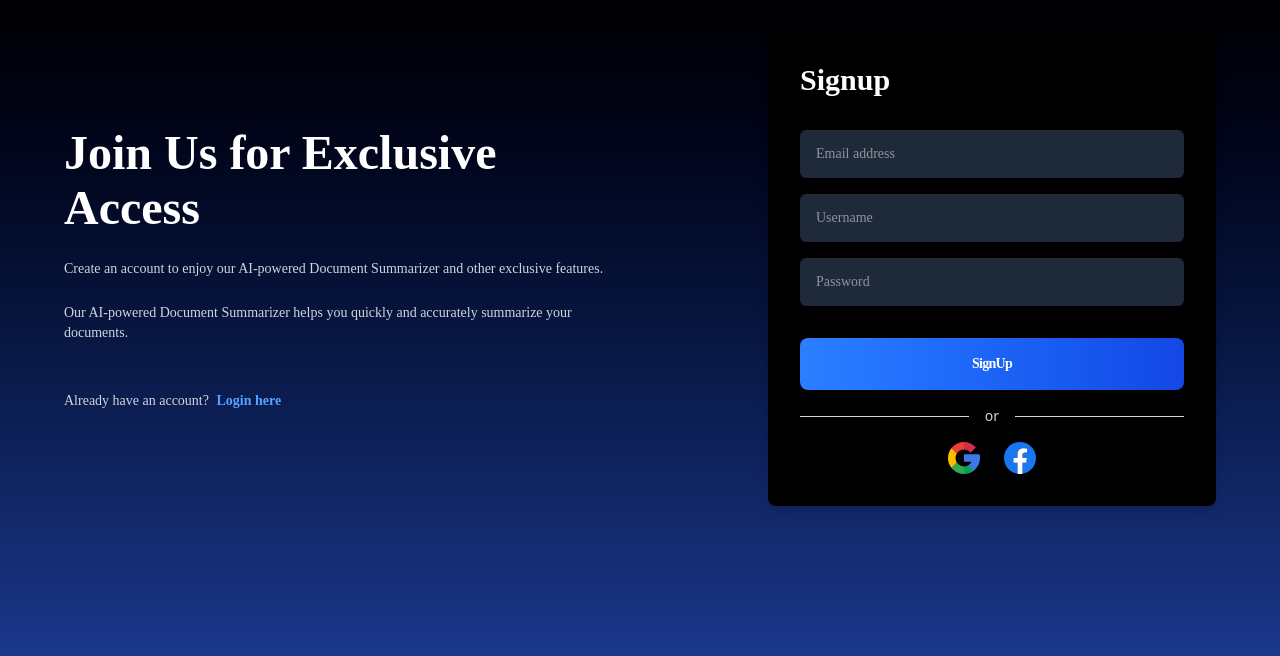
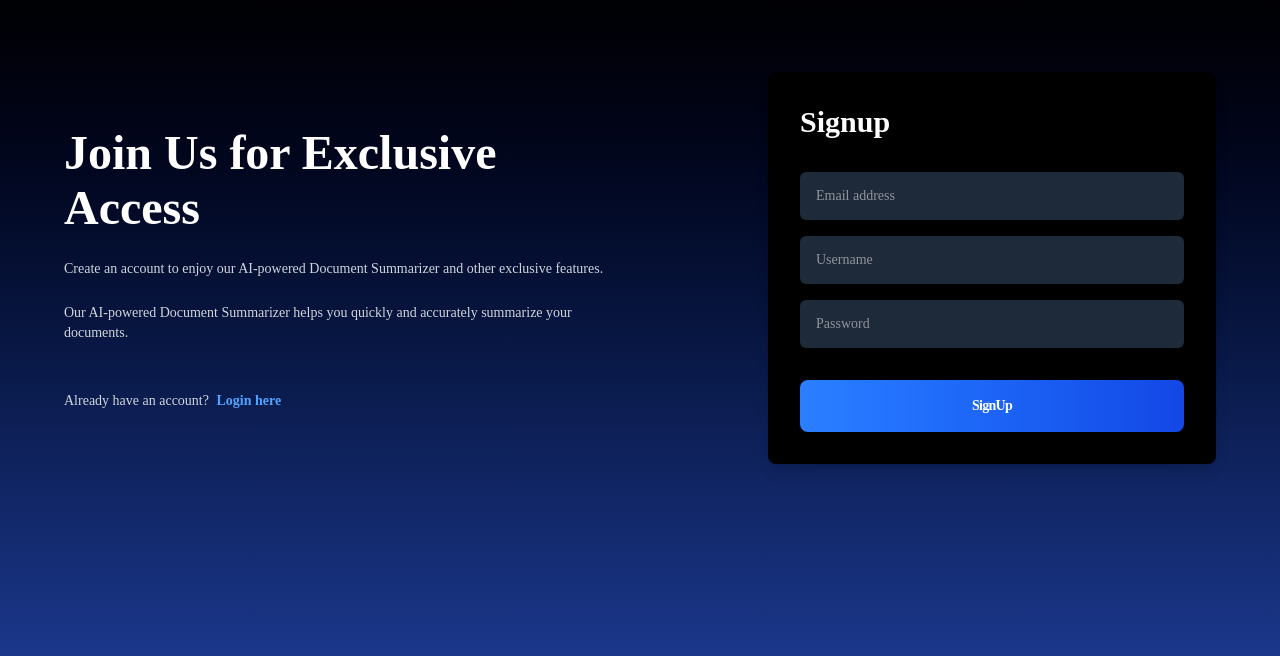
Before and after one commit to Piyushxz/SanityAI-DocumentSummerizer, a React (Vite) app: page /signup in a window 1280 px wide. Shown: the part 132-788 px from the top of the page. Built offline with nearby package versions, Linux system fonts and the light colour scheme; a web font is replaced by a local one.

Commit message:
UI Changes

```diff
--- a/src/pages/Login.tsx
+++ b/src/pages/Login.tsx
@@ -124,31 +124,6 @@ const Login: React.FC = () => {
                 <Button isLoading={isLoading} variant='form' size='wide' text='Login' />
             </div>
 
-            <div className="my-4 flex items-center gap-4">
-              <hr className="w-full border-gray-300" />
-              <p className="text-sm text-gray-300 text-center">or</p>
-              <hr className="w-full border-gray-300" />
-            </div>
-
-            <div className="space-x-6 flex justify-center">
-              <button type="button" className="border-none outline-none">
-                <svg xmlns="http://www.w3.org/2000/svg" width="32px" viewBox="0 0 512 512">
-                  <path fill="#fbbd00" d="M120 256c0-25.367 6.989-49.13 19.131-69.477v-86.308H52.823C18.568 144.703 0 198.922 0 256s18.568 111.297 52.823 155.785h86.308v-86.308C126.989 305.13 120 281.367 120 256z" />
-                  <path fill="#0f9d58" d="m256 392-60 60 60 60c57.079 0 111.297-18.568 155.785-52.823v-86.216h-86.216C305.044 385.147 281.181 392 256 392z" />
-                  <path fill="#31aa52" d="m139.131 325.477-86.308 86.308a260.085 260.085 0 0 0 22.158 25.235C123.333 485.371 187.62 512 256 512V392c-49.624 0-93.117-26.72-116.869-66.523z" />
-                  <path fill="#3c79e6" d="M512 256a258.24 258.24 0 0 0-4.192-46.377l-2.251-12.299H256v120h121.452a135.385 135.385 0 0 1-51.884 55.638l86.216 86.216a260.085 260.085 0 0 0 25.235-22.158C485.371 388.667 512 324.38 512 256z" />
-                  <path fill="#cf2d48" d="m352.167 159.833 10.606 10.606 84.853-84.852-10.606-10.606C388.668 26.629 324.381 0 256 0l-60 60 60 60c36.326 0 70.479 14.146 96.167 39.833z" />
-                  <path fill="#eb4132" d="M256 120V0C187.62 0 123.333 26.629 74.98 74.98a259.849 259.849 0 0 0-22.158 25.235l86.308 86.308C162.883 146.72 206.376 120 256 120z" />
-                </svg>
-              </button>
-              <button type="button" className="border-none outline-none">
-                <svg xmlns="http://www.w3.org/2000/svg" width="32px" viewBox="0 0 512 512">
-                  <path fill="#1877f2" d="M512 256c0 127.78-93.62 233.69-216 252.89V330h59.65L367 256h-71v-48.02c0-20.25 9.92-39.98 41.72-39.98H370v-63s-29.3-5-57.31-5c-58.47 0-96.69 35.44-96.69 99.6V256h-65v74h65v178.89C93.62 489.69 0 383.78 0 256 0 114.62 114.62 0 256 0s256 114.62 256 256z" />
-                  <path fill="#fff" d="M355.65 330 367 256h-71v-48.021c0-20.245 9.918-39.979 41.719-39.979H370v-63s-29.296-5-57.305-5C254.219 100 216 135.44 216 199.6V256h-65v74h65v178.889c13.034 2.045 26.392 3.111 40 3.111s26.966-1.066 40-3.111V330z" />
-                </svg>
-              </button>
-            </div>
-
           </motion.form>
           <motion.p
               initial={{ opacity: 0, y: -20 }}
--- a/src/pages/Signup.tsx
+++ b/src/pages/Signup.tsx
@@ -139,30 +139,6 @@ const Signup: React.FC = () => {
                 <Button isLoading={isLoading}variant='form' size='wide' text='SignUp'/>
             </div>
 
-            <div className="my-4 flex items-center gap-4">
-              <hr className="w-full border-gray-300" />
-              <p className="text-sm text-gray-300 text-center">or</p>
-              <hr className="w-full border-gray-300" />
-            </div>
-
-            <div className="space-x-6 flex justify-center">
-              <button type="button" className="border-none outline-none">
-                <svg xmlns="http://www.w3.org/2000/svg" width="32px" viewBox="0 0 512 512">
-                  <path fill="#fbbd00" d="M120 256c0-25.367 6.989-49.13 19.131-69.477v-86.308H52.823C18.568 144.703 0 198.922 0 256s18.568 111.297 52.823 155.785h86.308v-86.308C126.989 305.13 120 281.367 120 256z" />
-                  <path fill="#0f9d58" d="m256 392-60 60 60 60c57.079 0 111.297-18.568 155.785-52.823v-86.216h-86.216C305.044 385.147 281.181 392 256 392z" />
-                  <path fill="#31aa52" d="m139.131 325.477-86.308 86.308a260.085 260.085 0 0 0 22.158 25.235C123.333 485.371 187.62 512 256 512V392c-49.624 0-93.117-26.72-116.869-66.523z" />
-                  <path fill="#3c79e6" d="M512 256a258.24 258.24 0 0 0-4.192-46.377l-2.251-12.299H256v120h121.452a135.385 135.385 0 0 1-51.884 55.638l86.216 86.216a260.085 260.085 0 0 0 25.235-22.158C485.371 388.667 512 324.38 512 256z" />
-                  <path fill="#cf2d48" d="m352.167 159.833 10.606 10.606 84.853-84.852-10.606-10.606C388.668 26.629 324.381 0 256 0l-60 60 60 60c36.326 0 70.479 14.146 96.167 39.833z" />
-                  <path fill="#eb4132" d="M256 120V0C187.62 0 123.333 26.629 74.98 74.98a259.849 259.849 0 0 0-22.158 25.235l86.308 86.308C162.883 146.72 206.376 120 256 120z" />
-                </svg>
-              </button>
-              <button type="button" className="border-none outline-none">
-                <svg xmlns="http://www.w3.org/2000/svg" width="32px" viewBox="0 0 512 512">
-                  <path fill="#1877f2" d="M512 256c0 127.78-93.62 233.69-216 252.89V330h59.65L367 256h-71v-48.02c0-20.25 9.92-39.98 41.72-39.98H370v-63s-29.3-5-57.31-5c-58.47 0-96.69 35.44-96.69 99.6V256h-65v74h65v178.89C93.62 489.69 0 383.78 0 256 0 114.62 114.62 0 256 0s256 114.62 256 256z" />
-                  <path fill="#fff" d="M355.65 330 367 256h-71v-48.021c0-20.245 9.918-39.979 41.719-39.979H370v-63s-29.296-5-57.305-5C254.219 100 216 135.44 216 199.6V256h-65v74h65v178.889c13.034 2.045 26.392 3.111 40 3.111s26.966-1.066 40-3.111V330z" />
-                </svg>
-              </button>
-            </div>
           </motion.form>
         </div>
       </div>
```
